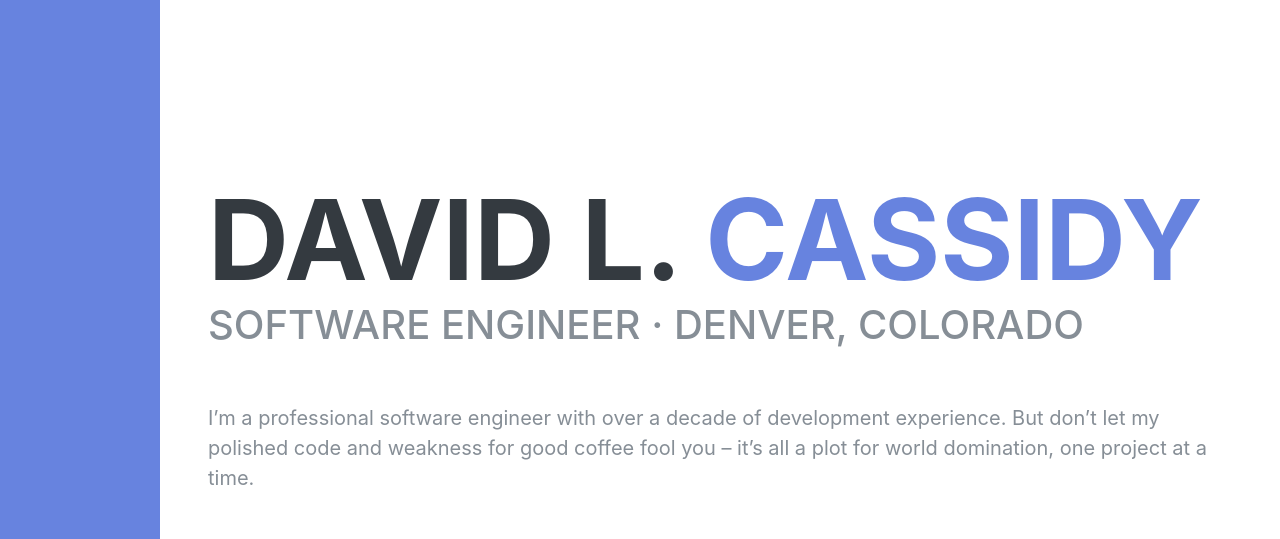
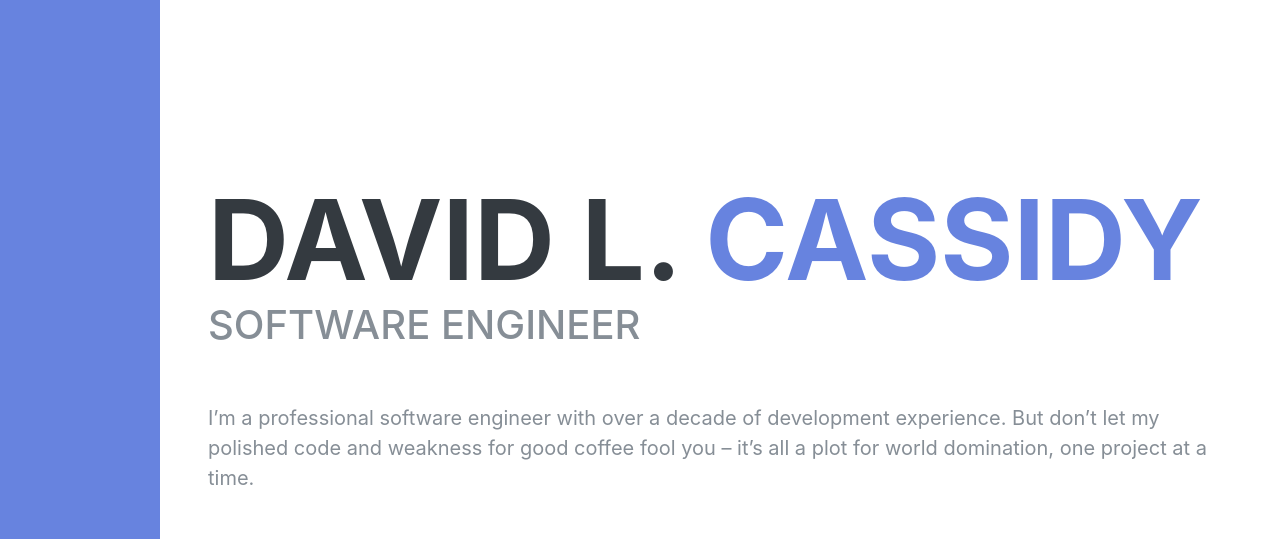
Before and after one commit to davidlcassidy/personal-website, a website: page docs/index.html in a window 1280 px wide. Shown: the top 539 px of the page. Drawn offline with nearby package versions, Linux system fonts and the light colour scheme; a web font is replaced by a local one.

Commit message:
Update resume

```diff
--- a/docs/index.html
+++ b/docs/index.html
@@ -29,7 +29,7 @@
                         David L.
                         <span class="text-primary">Cassidy</span>
                     </h1>
-                    <div class="subheading pb-5">Software Engineer · Denver, Colorado</div>
+                    <div class="subheading pb-5">Software Engineer</div>
                     <p class="lead pb-5">I’m a professional software engineer with over a decade of development experience. But don’t let my polished code and weakness for good coffee fool&nbsp;you&nbsp;–&nbsp;it’s&nbsp;all a plot for world domination, one project at a time.</p>
                     <div class="social-icons pt-1">
                         <a class="social-icon" href="/DavidLCassidy_Resume.pdf" target="_blank"><i class="fas fa-download"></i></a>
```
Also changed, not shown: 1 other file.
